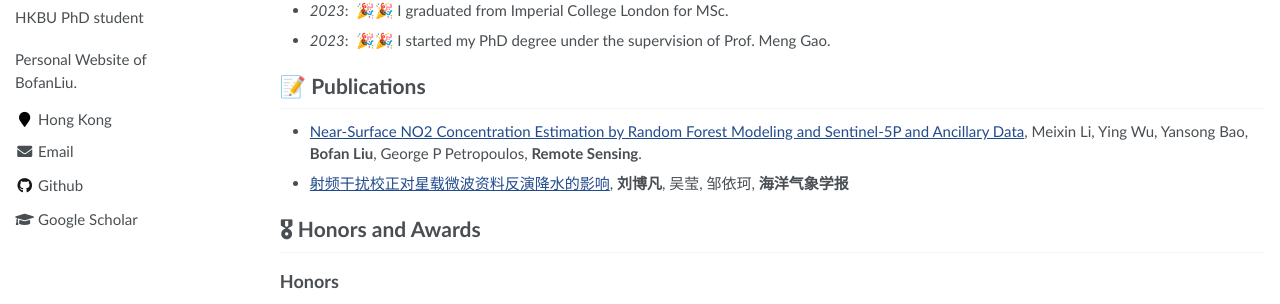
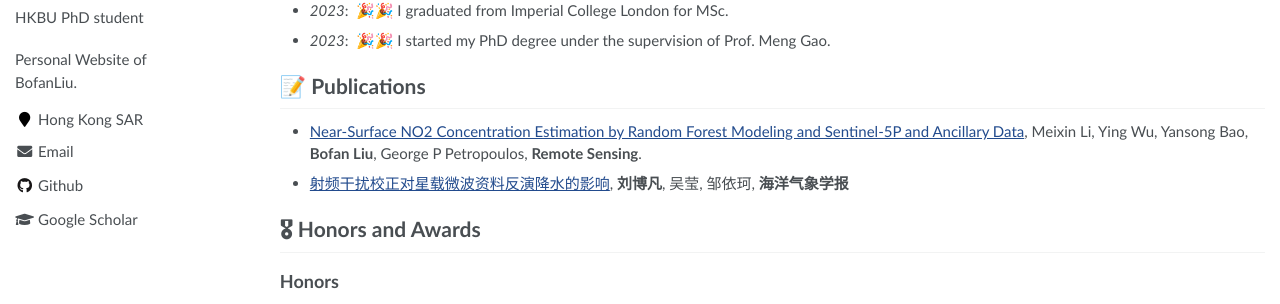
Before and after one commit to jiayizhou1022/jiayizhou1022.github.io, a Jekyll site: the page built from _pages/about.md, in a window 1280 px wide. Shown: the part 370-674 px from the top of the page. Built offline with Jekyll 4.4.1, drawn with Linux system fonts in a browser that asks for light colours.

Commit message:
Update _config.yml

```diff
--- a/_config.yml
+++ b/_config.yml
@@ -24,7 +24,7 @@ author:
   name             : "LIU Bofan"
   avatar           : "images/android-chrome-512x512.png"
   bio              : "HKBU PhD student"
-  location         : "Hong Kong"
+  location         : "Hong Kong SAR"
   employer         :
   pubmed           :
   googlescholar    : "https://scholar.google.com/citations?user=8Ni9HBQAAAAJ&hl=en&oi=ao"
```
